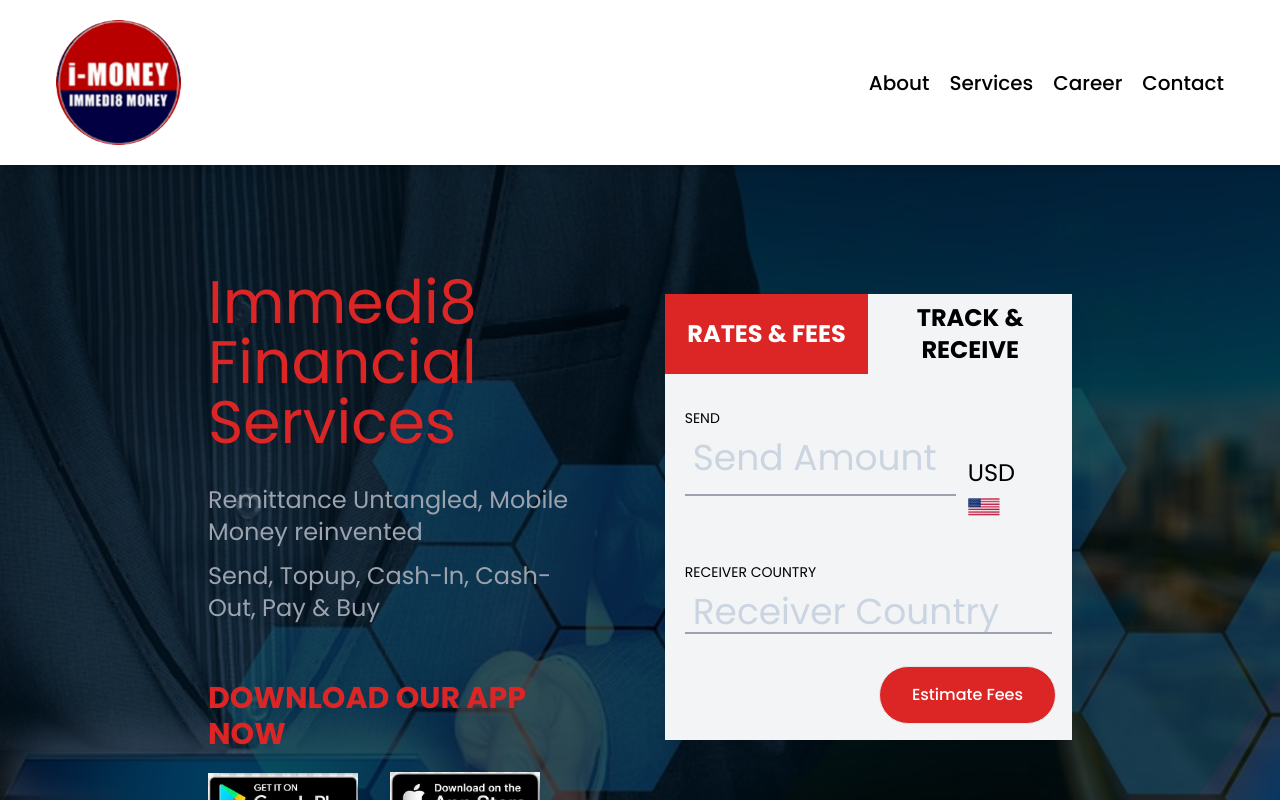
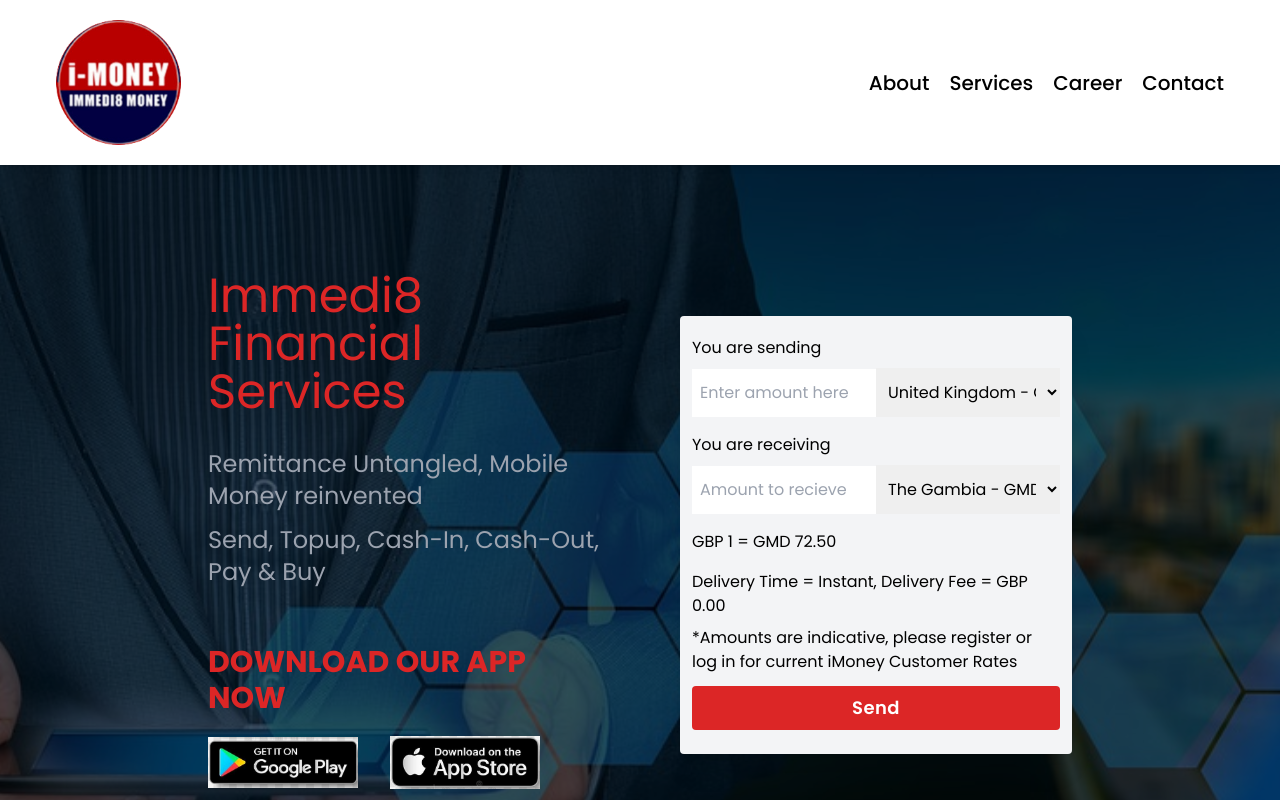
Before and after one commit to deedevs/immedi8-website, a React (Vite) app: page / in a window 1280 px wide. Shown: the top 800 px of the page. Built offline with nearby package versions, Linux system fonts and the light colour scheme.

Commit message:
fx form commit

```diff
--- a/src/components/About.jsx
+++ b/src/components/About.jsx
@@ -9,11 +9,11 @@
   return (
     <div
       id="About"
-      className="bg-white text-black lg:px-52 md:px-14 px-5 pt-36 pb-24"
+      className="bg-white text-black xl:px-52 md:px-14 px-5 pt-36 pb-24"
     >
       <SectionTitle title="About Us" className="text-center" />
-      <div className="md:flex w-full justify-between items-center">
-        <div className="md:w-[50%] py-6 text-center md:text-start md:mr-14 md:mt-8 lg:mt-10 xxl:mt-14">
+      <div className="lg:flex w-full justify-between items-center">
+        <div className="lg:w-1/2 py-6 text-center md:text-start md:mr-14 md:mt-8 lg:mt-10 xxl:mt-14">
           <SectionHeader
             heading="One Stop Financial Services"
             className="uppercase"
@@ -24,7 +24,7 @@
         </div>
         <div
           data-aos="flip-left"
-          className="space-y-8 w-full md:w-1/2 md:space-y-0"
+          className="space-y-8 w-full lg:w-1/2 lg:space-y-0"
         >
           <img src={aboutImg} alt="About Image" className="" />
         </div>
--- /dev/null
+++ b/src/components/ForexForm.jsx
@@ -0,0 +1,145 @@
+import React, { useState } from "react";
+
+const ForexForm = () => {
+  const [amountSend, setAmountSend] = useState("");
+  const [senderCountry, setSenderCountry] = useState("United Kingdom");
+  const [amountRecieve, setAmountRecieve] = useState("");
+  const [receiverCountry, setReceiverCountry] = useState("The Gambia");
+
+  const handleSubmit = (e) => {
+    e.preventDefault();
+  };
+  return (
+    <div className="w-full h-auto bg-gray-100 shadow-xl p-3 rounded">
+      <form action="#" className="w-full" onSubmit={handleSubmit}>
+        <div className="w-full py-2">
+          <label htmlFor="send" className="inline-block mb-2">
+            You are sending
+          </label>
+          <div className="flex items-center w-full">
+            <input
+              value={amountSend}
+              type="number"
+              name="send"
+              id="send"
+              placeholder="Enter amount here"
+              className="w-1/2 py-3 px-2 border-none outline-none"
+              onChange={(e) => setAmountSend(e.target.value)}
+            />
+            <select
+              value={senderCountry}
+              name="senderCountry"
+              id="senderCountry"
+              className="w-1/2 py-3 px-2 border-none outline-none"
+              onChange={(e) => setSenderCountry(e.target.value)}
+            >
+              <option value="United Kingdom">United Kingdom - GBP</option>
+              <option value="United States">United States - USD</option>
+              <option value="The Gambia">The Gambia - GMD</option>
+            </select>
+          </div>
+        </div>
+        <div className="w-full py-2">
+          <label htmlFor="receive" className="inline-block mb-2">
+            You are receiving
+          </label>
+          <div className="flex items-center w-full">
+            <input
+              value={amountRecieve}
+              type="number"
+              name="receive"
+              id="receive"
+              placeholder="Amount to recieve"
+              className="w-1/2 py-3 px-2 border-none outline-none"
+              onChange={(e) => setAmountRecieve(e.target.value)}
+            />
+            <select
+              value={receiverCountry}
+              name="receiverCountry"
+              id="receiverCountry"
+              className="w-1/2 py-3 px-2 border-none outline-none"
+              onChange={(e) => setReceiverCountry(e.target.value)}
+            >
+              <option value="The Gambia">The Gambia - GMD</option>
+              <option value="United Kingdom">United Kingdom - GBP</option>
+              <option value="United States">United States - USD</option>
+            </select>
+          </div>
+        </div>
+        <div className="w-full py-2">
+          <p>
+            GBP <span>1</span> = GMD <span>72.50</span>
+          </p>
+        </div>
+
+        {/* <div className="w-full py-2">
+          <label htmlFor="deliveryMethod" className="inline-block mb-2">
+            Choose Delivery Method
+          </label>
+          <div className="flex items-center gap-1">
+            <button
+              type="button"
+              value="Cash Pick Up"
+              className={`py-2 px-1 text-sm rounded bg-slate-400 text-white border-spacing-2 border-white ${
+                active === "Cash Pick Up" ? "bg-red-400" : ""
+              }`}
+              onClick={handleClick}
+            >
+              Cash Pick Up
+            </button>
+            <button
+              type="button"
+              value="Bank Deposit"
+              className={`py-2 px-1 text-sm rounded bg-slate-400 text-white border-spacing-2 border-white ${
+                active === "Bank Deposit" ? "bg-red-400" : ""
+              }`}
+              onClick={handleClick}
+            >
+              Bank Deposit
+            </button>
+            <button
+              type="button"
+              value="Nawec Cash Power"
+              className={`py-2 px-1 text-sm rounded bg-slate-400 text-white border-spacing-2 border-white ${
+                active === "Nawec Cash Power" ? "bg-red-400" : ""
+              }`}
+              onClick={handleClick}
+            >
+              Nawec Cash Power
+            </button>
+            <button
+              type="button"
+              value="Mobile Credit"
+              className={`py-2 px-1 text-sm rounded bg-slate-400 text-white border-spacing-2 border-white ${
+                active === "Mobile Credit" ? "bg-red-400" : ""
+              }`}
+              onClick={handleClick}
+            >
+              Mobile Credit
+            </button>
+          </div>
+        </div> */}
+        <div className="my-2">
+          <p>
+            Delivery Time = <span>Instant</span>, Delivery Fee = GBP{" "}
+            <span>0.00</span>
+          </p>
+        </div>
+        <p>
+          *Amounts are indicative, please register or log in for current iMoney
+          Customer Rates
+        </p>
+        <div>
+          <button
+            type="submit"
+            className="w-full py-2 text-center bg-red-600 text-white text-lg font-semibold tracking-wide border-none outline-none rounded my-3"
+          >
+            Send
+          </button>
+        </div>
+      </form>
+    </div>
+  );
+};
+
+export default ForexForm;
--- a/src/components/Hero.jsx
+++ b/src/components/Hero.jsx
@@ -3,6 +3,7 @@
 import android from "../assets/android.jpg";
 import iOS from "../assets/iOS.jpg";
 import ReactGA from "react-ga";
+import ForexForm from "./ForexForm";
 
 const Hero = () => {
   const handleEvent = (event) => {
@@ -12,10 +13,10 @@
     });
   };
   return (
-    <div className=" lg:px-52 md:px-14 px-5 py-8 h-full">
-      <div className="md:flex w-full md:gap-x-24">
-        <div className=" md:w-2/3 py-6 text-center md:text-start pt-20">
-          <h2 className="text-2xl md:text-4xl lg:text-6xl text-red-600 pb-5 capitalize">
+    <div className=" xl:px-52 md:px-14 px-5 py-8 h-full">
+      <div className="lg:flex w-full lg:gap-x-20">
+        <div className="lg:w-1/2  py-6 text-center md:text-start pt-20">
+          <h2 className="text-xl md:text-2xl lg:text-5xl text-red-600 pb-5 capitalize">
             Immedi8 Financial Services
           </h2>
           {/* <p className="leading-6 text-lg md:text-2xl text-gray-400">
@@ -60,9 +61,10 @@
             </div>
           </div>
         </div>
-        <div className="px-14 md:px-0 py-6 my-auto h-[500px]">
-          <div className="md:w-full mx-auto">
-            <Form />
+        <div className="lg:w-1/2 py-6  lg:py-16 my-auto h-[500px]">
+          <div className="w-full mx-auto">
+            <ForexForm />
+            {/* <Form /> */}
           </div>
         </div>
       </div>
--- a/src/components/NavBar.jsx
+++ b/src/components/NavBar.jsx
@@ -47,7 +47,7 @@
       <div className="md:flex items-center justify-between">
         <Logo />
         <div
-          className=" absolute right-6 top-[65px] xl:hidden"
+          className=" absolute right-6 top-[55px] xl:hidden"
           onClick={() => setOpen(!open)}
         >
           <i
--- a/src/components/Regulators.jsx
+++ b/src/components/Regulators.jsx
@@ -7,11 +7,11 @@
   return (
     <div
       id="Regulators"
-      className="bg-[#1c2e4a] text-white lg:px-52 md:px-14 px-5 pt-14 pb-24"
+      className="bg-[#1c2e4a] text-white xl:px-52 md:px-14 px-5 pt-14 pb-24"
     >
       <SectionTitle title="Regulators" className="text-center" />
-      <div className="md:flex w-full justify-between items-center">
-        <div className="md:w-[50%] py-6 text-center md:text-start md:mr-14 md:mt-8 lg:mt-10 xxl:mt-14 space-y-2">
+      <div className="lg:flex w-full justify-between items-center">
+        <div className="lg:w-1/2 py-6 text-center md:text-start md:mr-14 md:mt-8 lg:mt-10 xxl:mt-14 space-y-2">
           <SectionHeader heading="Our Regulators" className="uppercase" />
 
           <p className="text-gray-400 leading-6 text-sm md:text-lg mb-4">
@@ -37,7 +37,7 @@
         </div>
         <div
           data-aos="slide-left"
-          className="space-y-8 w-full md:w-1/2 md:space-y-0 text-center mt-10"
+          className="space-y-8 w-full lg:w-1/2 lg:space-y-0 text-center mt-10"
         >
           <img
             src={regulatorsImg}
--- a/src/components/SectionTitle.jsx
+++ b/src/components/SectionTitle.jsx
@@ -3,7 +3,7 @@
 const SectionTitle = ({ title, className }) => {
   return (
     <h5
-      className={`text-red-600 uppercase md:text-xl text-base font-semibold pb-6 ${className}`}
+      className={`text-red-600 uppercase md:text-xl text-base font-semibold lg:pb-7 ${className}`}
     >
       {title}
     </h5>
--- a/src/components/Services.jsx
+++ b/src/components/Services.jsx
@@ -13,7 +13,7 @@
   return (
     <div
       id="Services"
-      className="bg-white text-black lg:px-52 md:px-14 px-5 pt-14 pb-24"
+      className="bg-white text-black xl:px-52 md:px-14 px-5 pt-14 pb-24"
     >
       {/* md:flex w-full justify-between  */}
       <div className="">
```
Also changed, not shown: src/components/Contact.jsx (+7 -7 lines).
